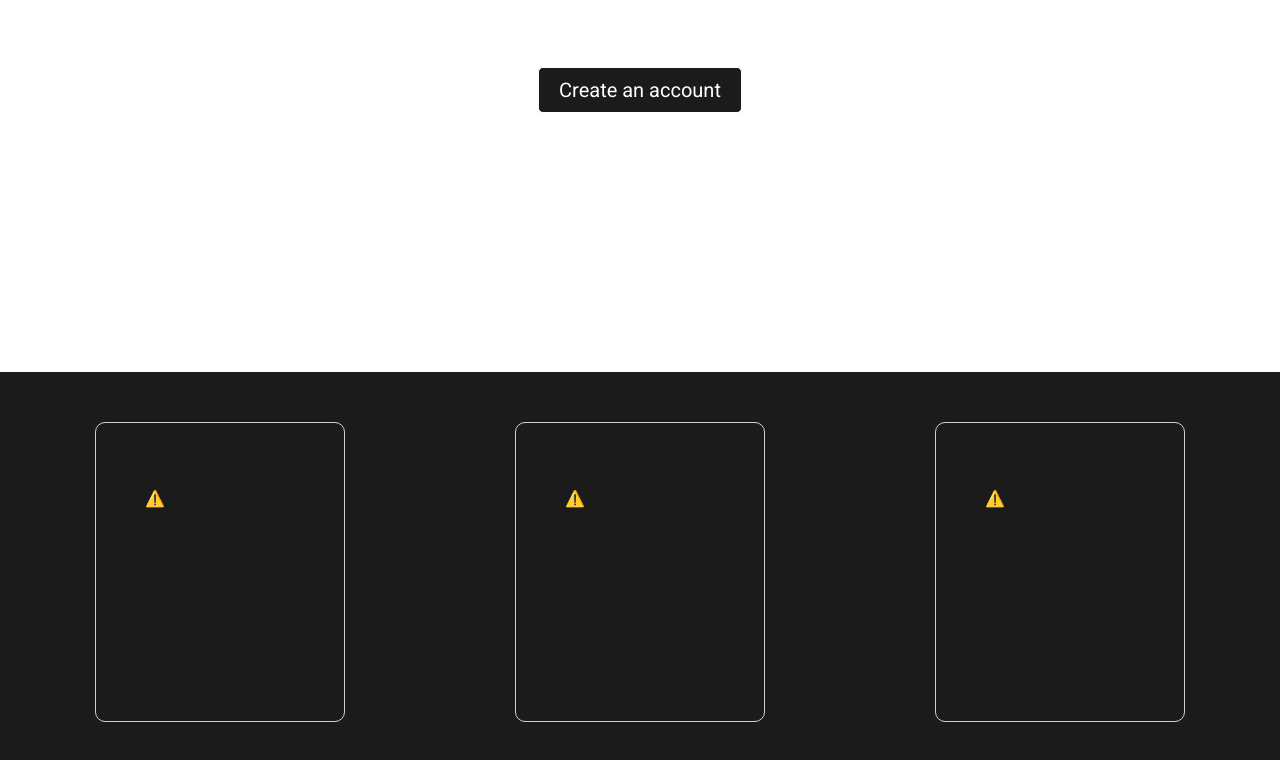
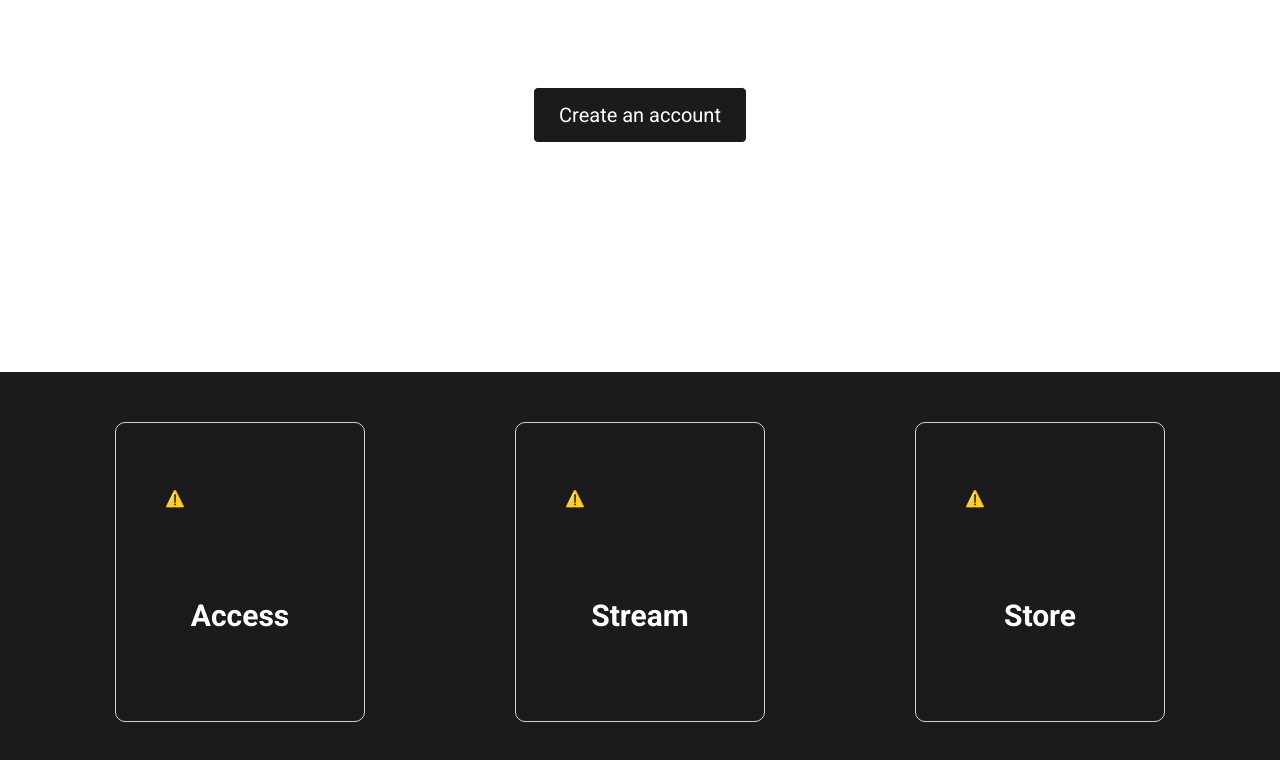
Before and after one commit to Sanjay-Khadka/Nexus, a plain HTML site: page index.html in a window 1280 px wide. Shown: the part 492-1252 px from the top of the page. Drawn offline with nearby package versions, Linux system fonts and the light colour scheme; no server answers.

Commit message:
feat: new account page

```diff
--- a/index.css
+++ b/index.css
@@ -37,7 +37,7 @@ button {
   background-color: #1b1b1b;
   color: white;
   border: 1px solid white;
-  padding: 10px 20px;
+  padding: 12px 22px;
   border-radius: 5px;
   cursor: pointer;
 }
@@ -76,7 +76,7 @@ span {
   color: white;
   font-size: 20px;
   border: 1px solid white;
-  padding: 10px 20px;
+  padding: 15px 25px;
   border-radius: 5px;
   cursor: pointer;
   margin-top: 20px;
@@ -88,7 +88,7 @@ span {
   align-items: center;
   flex-shrink: 0;
   flex-grow: 0;
-  gap: 170px;
+  gap: 150px;
   padding: 50px 0;
   background-color: #1b1b1b;
 }
@@ -101,10 +101,17 @@ span {
   min-width: 250px;
   border-radius: 10px;
   border: 1px solid rgb(211, 208, 208);
-  transition: all 0.3s ease-in-out;
+  transition: all 0.2s ease-in-out;
 }
 
 .feature-card:hover {
-  min-width: 280px;
-  min-height: 320px;
+  /* min-width: 280px; */
+  /* min-height: 320px; */
+  transform: scale(1.2);
 }
+
+h2 {
+  color: white;
+  margin-top: 25px;
+  font-size: 30px;
+}
--- a/index.html
+++ b/index.html
@@ -22,8 +22,8 @@
         Download, <span>Stream</span> and Store files from anywhere in the
         world.
       </h1>
-      <!-- <div class="animate-icons">
-        <lottie-player
+      <div class="animate-icons">
+        <!-- <lottie-player
           src="https://assets5.lottiefiles.com/packages/lf20_izy5ndvp.json"
           background="transparent"
           speed="1"
@@ -46,8 +46,8 @@
           style="width: 200px; height: 200px"
           loop
           autoplay
-        ></lottie-player>
-      </div> -->
+        ></lottie-player> -->
+      </div>
       <button class="create-btn">Create an account</button>
     </main>
     <section class="features">
@@ -60,6 +60,7 @@
           loop
           autoplay
         ></lottie-player>
+        <h2>Access</h2>
       </div>
       <div class="feature-card">
         <lottie-player
@@ -70,6 +71,7 @@
           loop
           autoplay
         ></lottie-player>
+        <h2>Stream</h2>
       </div>
       <div class="feature-card">
         <lottie-player
@@ -80,6 +82,7 @@
           loop
           autoplay
         ></lottie-player>
+        <h2>Store</h2>
       </div>
     </section>
   </body>
```
Also changed, not shown: new-accont.html (added, +29 -0 lines), new-account.css (added).
